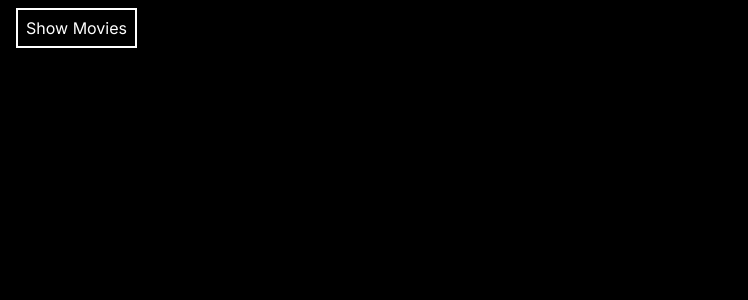
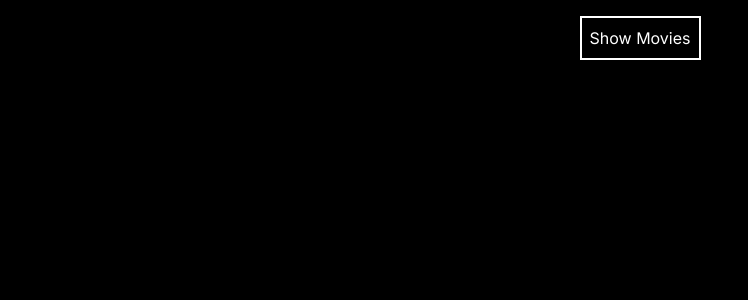
Before and after one commit to naimur-reza/Start-Next, a Next.js app: page / in a window 1280 px wide. Shown: the top 300 px of the page, without its empty margins (0-748 px from the left). Built offline with nearby package versions, Linux system fonts and the light colour scheme.

Commit message:
api updated

```diff
--- a/app/movies/page.tsx
+++ b/app/movies/page.tsx
@@ -1,4 +1,4 @@
-import getMovies from "@/utils/getMovies";
+
 import React from "react";
 import MoviesCard from "../components/MoviesCard";
 import { Movie } from "@/utils/MovieType";
@@ -6,7 +6,8 @@ import { Movie } from "@/utils/MovieType";
 
 
 const Movies = async () => {
-  const moviesData = await getMovies();
+    const res = await fetch(`https://api.themoviedb.org/3/movie/popular?api_key=${process.env.MOVIE_API}&language=en-US&page=1`)
+    const moviesData = await res.json()
 
   return (
     <div className="grid grid-cols-1 lg:grid-cols-3 gap-3  mt-10 mx-14">
--- a/app/page.tsx
+++ b/app/page.tsx
@@ -7,7 +7,7 @@ import React from "react";
 const page = async () => {
 
   return (
-    <div>
+    <div className="flex items-center justify-center">
 
       <Link href={'/movies'} className="text-white border-2 p-2 border-white">Show Movies</Link>
 
--- a/utils/getMovies.ts
+++ /dev/null
@@ -1,5 +0,0 @@
-export default async function getMovies() {
-    const res = await fetch(`https://api.themoviedb.org/3/movie/popular?api_key=${process.env.MOVIE_API}&language=en-US&page=1`)
-    const data = await res.json()
-    return data
-}
```
